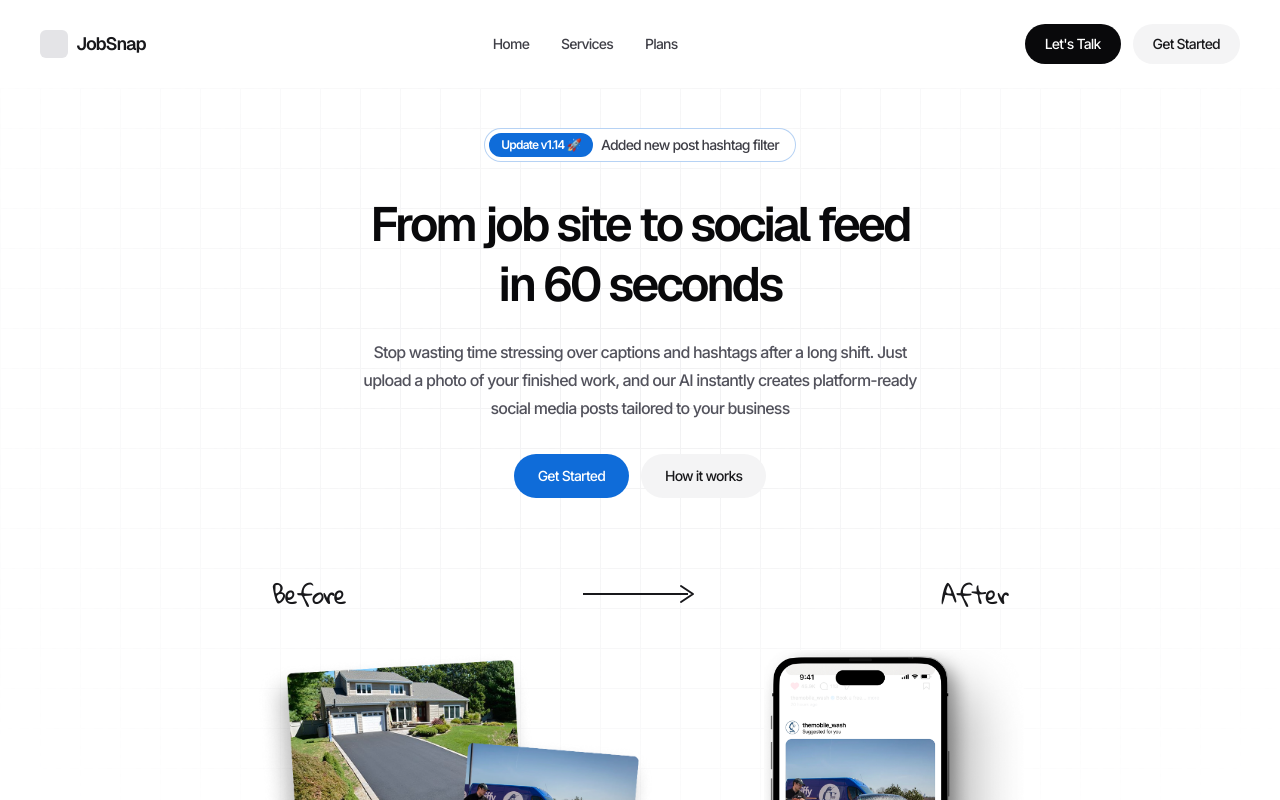
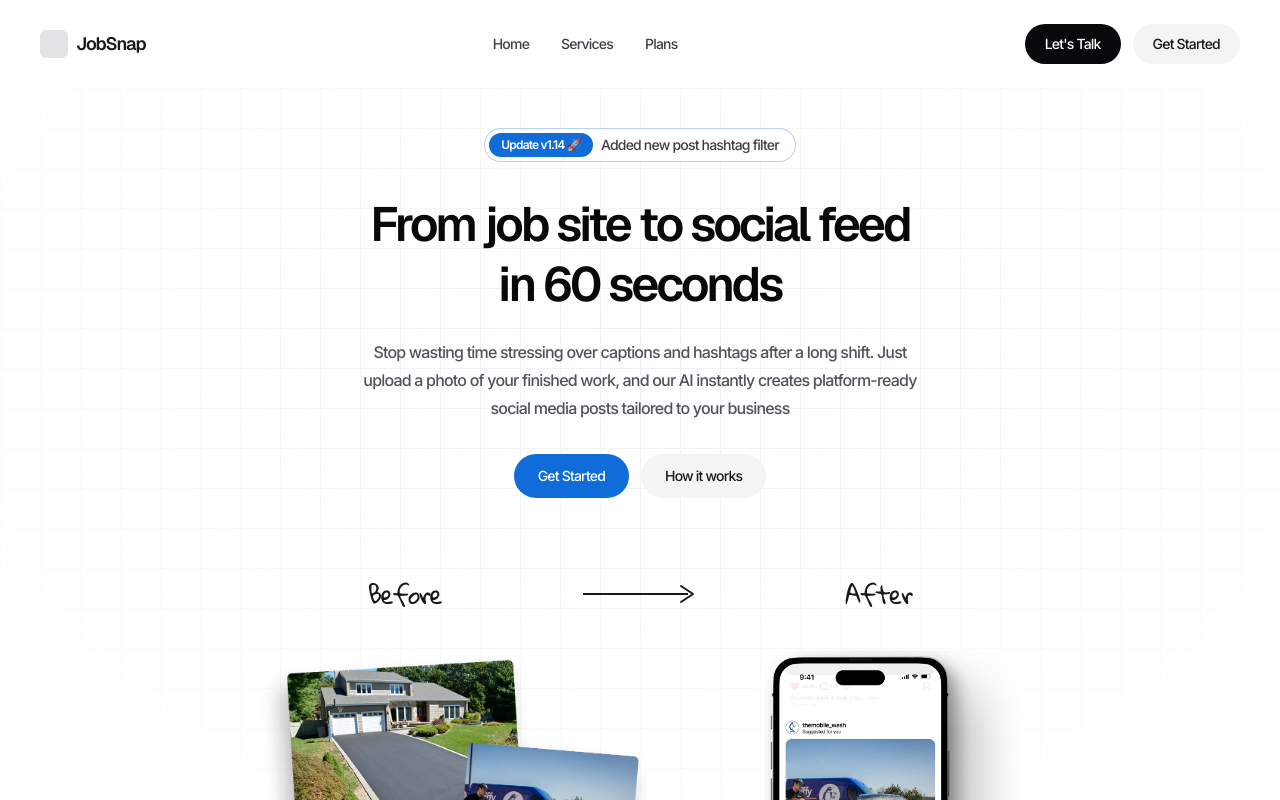
Before and after one commit to GetRepliq/JobSnap, a Next.js app in the folder jobsnap/: page / in a window 1280 px wide. Shown: the top 800 px of the page. Built offline with nearby package versions, Linux system fonts and the light colour scheme.

Commit message:
Slight UI tweak on hero section

```diff
--- a/jobsnap/app/page.js
+++ b/jobsnap/app/page.js
@@ -87,7 +87,7 @@ export default function Home() {
         </div>
 
         {/* Before / After labels */}
-        <div className="relative z-10 mt-20 flex w-full max-w-3xl items-center justify-between px-4">
+        <div className="relative z-10 mt-20 flex w-full max-w-xl items-center justify-between px-4">
           <span className="font-handwritten text-2xl text-zinc-900">
             Before
           </span>
```
